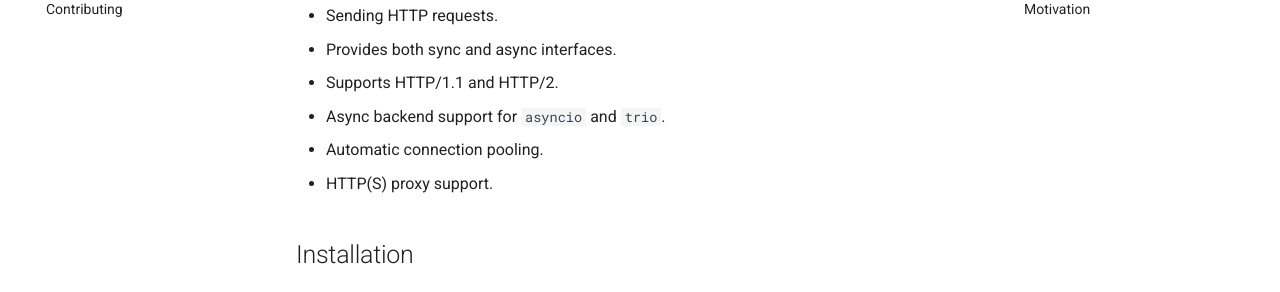
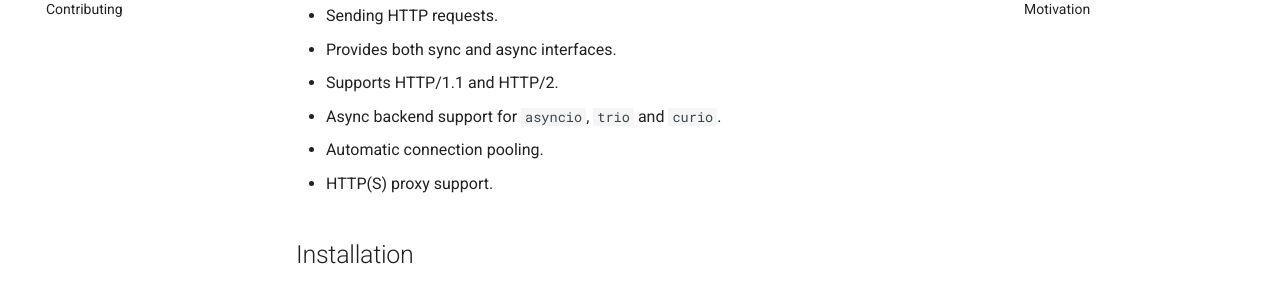
Before and after one commit to encode/httpcore, an MkDocs documentation site: the page built from docs/index.md, in a window 1280 px wide and 900 px high, scrolled down 336 px. Shown: the part 153-445 px from the top of the window. Built offline with MkDocs 1.6.1 and Material for MkDocs 9.7.7, drawn with Linux system fonts in a browser that asks for light colours; comment, search, counter and statistics services are not loaded.

Commit message:
Mention curio in supported async backends (#175)

```diff
--- a/docs/index.md
+++ b/docs/index.md
@@ -19,7 +19,7 @@ Some things HTTP Core does do:
 * Sending HTTP requests.
 * Provides both sync and async interfaces.
 * Supports HTTP/1.1 and HTTP/2.
-* Async backend support for `asyncio` and `trio`.
+* Async backend support for `asyncio`, `trio` and `curio`.
 * Automatic connection pooling.
 * HTTP(S) proxy support.
 
```
Also changed, not shown: README.md (+1 -1 lines).
